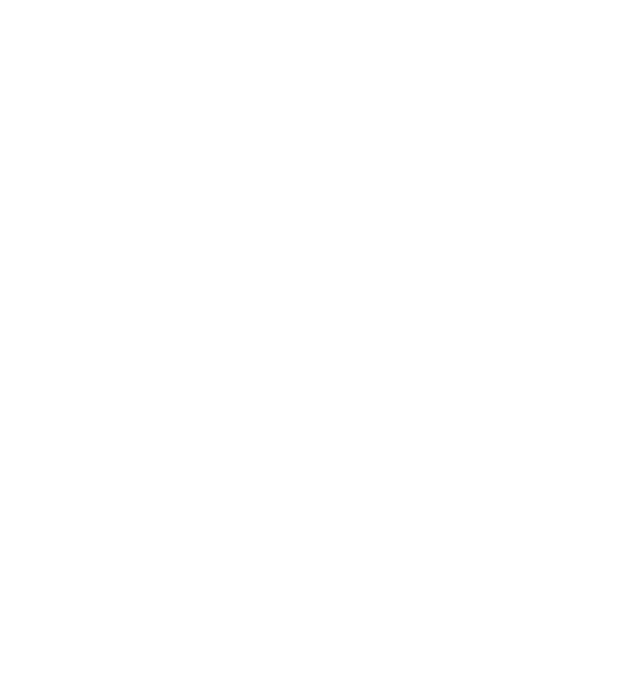
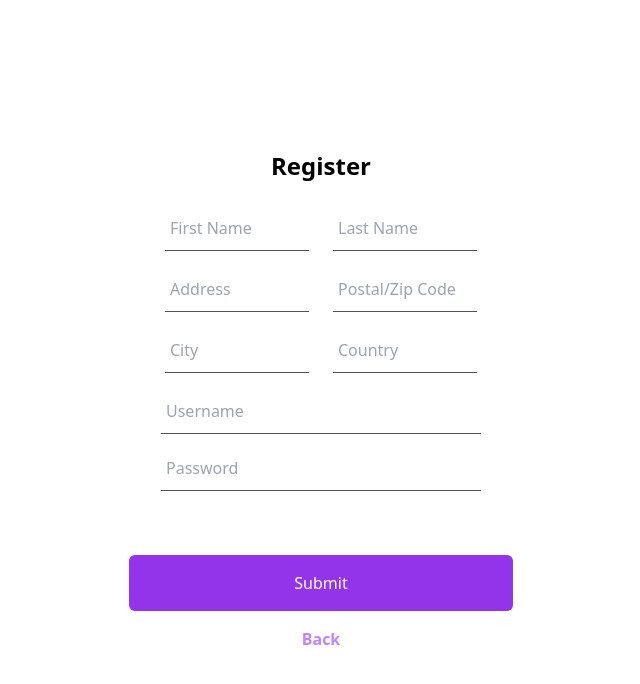
Before and after one commit to Abdirazak140/auction_e-commerce_system, a React (Create React App) app in the folder react-app/: page /signup in a window 1280 px wide. Shown: the top 684 px of the page, without its empty margins (319-959 px from the left). Built offline with nearby package versions, Linux system fonts and the light colour scheme.

Commit message:
Created UC1 Frontend Components

```diff
--- a/react-app/package.json
+++ b/react-app/package.json
@@ -10,6 +10,7 @@
     "@types/node": "^16.18.82",
     "@types/react": "^18.2.57",
     "@types/react-dom": "^18.2.19",
+    "axios": "^1.6.7",
     "react": "^18.2.0",
     "react-dom": "^18.2.0",
     "react-router-dom": "^6.22.1",
--- a/react-app/src/App.tsx
+++ b/react-app/src/App.tsx
@@ -1,16 +1,15 @@
 import React from 'react';
 import { BrowserRouter as Router, Route, Routes, Navigate } from "react-router-dom";
 import Login from './pages/login';
-import Singup from './pages/signup';
+import Signup from './pages/signup';
 
 function App() {
   return (
     <Router>
         <Routes>
           <Route path="/" element={<Navigate to="/login" />} />
-
           <Route path="/login" element={<Login/>}/>
-          <Route path="/signup" element={<Singup/>}/>
+          <Route path="/signup" element={<Signup/>}/>
         </Routes>
     </Router>
   );
--- a/react-app/src/index.css
+++ b/react-app/src/index.css
@@ -7,3 +7,72 @@
     padding: 0;
     margin: 0;
 }
+
+.input {
+    font-size: 16px;
+    padding: 10px 10px 10px 5px;
+    display: block;
+    border: none;
+    border-bottom: 1px solid #515151;
+    background: transparent;
+}
+
+.input:focus {
+    outline: none;
+}
+
+.bar {
+    position: relative;
+    display: block;
+}
+
+.bar:before,
+.bar:after {
+    content: '';
+    height: 2px;
+    width: 0;
+    bottom: 1px;
+    position: absolute;
+    background: #5264AE;
+    transition: 0.2s ease all;
+    -moz-transition: 0.2s ease all;
+    -webkit-transition: 0.2s ease all;
+}
+
+.bar:before {
+    left: 50%;
+}
+
+.bar:after {
+    right: 50%;
+}
+
+.input:focus~.bar:before,
+.input:focus~.bar:after {
+    width: 50%;
+}
+
+.highlight {
+    position: absolute;
+    height: 60%;
+    width: 100px;
+    top: 25%;
+    left: 0;
+    pointer-events: none;
+    opacity: 0.5;
+}
+
+.input:focus~.highlight {
+    animation: inputHighlighter 0.3s ease;
+}
+
+@keyframes inputHighlighter {
+    from {
+        background: #5264AE;
+    }
+
+    to {
+        width: 0;
+        background: transparent;
+    }
+}
--- a/react-app/src/pages/login.tsx
+++ b/react-app/src/pages/login.tsx
@@ -1,5 +1,61 @@
-export default function Login(){
+import axios from "axios";
+import { useState } from "react";
+import { Link } from "react-router-dom";
+
+export default function Login() {
+    const [username, setUsername] = useState("")
+    const [password, setPassword] = useState("")
+
+    const handleSubmit = async (event: any) =>  {
+        event.preventDefault();
+
+        try {
+            const response = await axios.post("http://localhost:8080/api/users/login", {
+                username,
+                password
+            })
+            console.log(response)
+
+        } catch (error) {
+
+        }
+
+    }
+
     return (
-        <div>Test</div>
+        <div className="h-screen w-screen flex justify-center items-center">
+            <form className="px-24 py-20 w-full h-form" onSubmit={handleSubmit}>
+                <div className="flex flex-col w-full h-full justify-center items-center">
+                    <span className="font-semibold text-2xl w-full flex justify-center text-left mb-6">Login</span>
+                    <div className="space-y-3">
+                        <div className="relative">
+                            <input
+                            id="username-input" type="text" placeholder="Username" className="input w-72" value={username} onChange={(e) => setUsername(e.target.value)}/>
+                            <span className="highlight"></span>
+                            <span className="bar w-72"></span>
+                        </div>
+
+                        <div className="relative">
+                            <input id="password-input" type="password" placeholder="Password" className="input w-72" value={password} onChange={(e) => setPassword(e.target.value)}/>
+                            <span className="highlight"></span>
+                            <span className="bar w-72"></span>
+                        </div>
+                    </div>
+                    <div className="mt-16">
+                        <input
+                            type="submit"
+                            value="Submit"
+                            className="w-96 cursor-pointer bg-purple-600 text-white py-4 px-4 rounded-md hover:bg-purple-700 transition duration-300"
+                        />
+                    </div>
+
+                    <div className="flex flex-row space-x-2 justify-center items-center mt-4">
+                        <span>Not registered yet?</span>
+                        <Link className="text-purple-400 font-semibold" to="/signup">Create an Account</Link>
+                    </div>
+                </div>
+
+            </form>
+        </div>
     )
 }
--- a/react-app/src/pages/signup.tsx
+++ b/react-app/src/pages/signup.tsx
@@ -1,5 +1,130 @@
-export default function Singup(){
+import axios from "axios";
+import { useState } from "react";
+import { Link } from "react-router-dom";
+
+export default function Signup() {
+    const [username, setUsername] = useState("");
+    const [fname, setFname] = useState("");
+    const [lname, setLname] = useState("");
+    const [address, setAddress] = useState("");
+    const [city, setCity] = useState("");
+    const [country, setCountry] = useState("");
+    const [postalCode, setPostalCode] = useState("");
+    const [password, setPassword] = useState("");
+
+
+    const handleSubmit = async (event: any) => {
+        event.preventDefault();
+
+        try {
+            const response = await axios.post("http://localhost:8080/api/users/register", {
+                username,
+                password,
+                fname,
+                lname,
+                address,
+                city,
+                country,
+                postalCode,
+            })
+            console.log(response)
+
+        } catch (error) {
+
+        }
+    }
+
     return (
-        <div></div>
+        <div className="h-screen w-screen flex justify-center items-center">
+            <form className="px-24 py-20 w-full h-form" onSubmit={handleSubmit}>
+                <div className="flex flex-col w-full h-full justify-center items-center">
+                    <span className="font-semibold text-2xl w-full flex justify-center text-left mb-6">Register</span>
+
+                    {/* Name */}
+                    <div className="space-x-6 flex flex-row mb-4">
+                        <div className="relative">
+                            <input id="fname-input" type="text" placeholder="First Name" className="input w-36"
+                                value={fname} onChange={(e) => setFname(e.target.value)}
+                            />
+                            <span className="highlight"></span>
+                            <span className="bar w-36"></span>
+                        </div>
+
+                        <div className="relative">
+                            <input id="lname-input" type="text" placeholder="Last Name" className="input w-36"
+                                value={lname} onChange={(e) => setLname(e.target.value)}
+                            />
+                            <span className="highlight"></span>
+                            <span className="bar w-36"></span>
+                        </div>
+                    </div>
+
+                    {/* Address and Postal Code */}
+                    <div className="space-x-6 flex flex-row mb-4">
+                        <div className="relative">
+                            <input id="address-input" type="text" placeholder="Address" className="input w-36"
+                                value={address} onChange={(e) => setAddress(e.target.value)} />
+                            <span className="highlight"></span>
+                            <span className="bar w-36"></span>
+                        </div>
+
+                        <div className="relative">
+                            <input id="code-input" type="text" placeholder="Postal/Zip Code" className="input w-36"
+                                value={postalCode} onChange={(e) => setPostalCode(e.target.value)} />
+                            <span className="highlight"></span>
+                            <span className="bar w-36"></span>
+                        </div>
+                    </div>
+
+                    {/* Nation */}
+                    <div className="space-x-6 flex flex-row mb-4">
+                        <div className="relative">
+                            <input id="city-input" type="text" placeholder="City" className="input w-36"
+                                value={city} onChange={(e) => setCity(e.target.value)} />
+                            <span className="highlight"></span>
+                            <span className="bar w-36"></span>
+                        </div>
+
+                        <div className="relative">
+                            <input id="country-input" type="text" placeholder="Country" className="input w-36"
+                                value={country} onChange={(e) => setCountry(e.target.value)}
+                            />
+                            <span className="highlight"></span>
+                            <span className="bar w-36"></span>
+                        </div>
+                    </div>
+
+                    <div className="space-y-3">
+                        <div className="relative">
+                            <input id="username-input" type="text" placeholder="Username" className="input w-80"
+                                value={username} onChange={(e) => setUsername(e.target.value)}
+                            />
+                            <span className="highlight"></span>
+                            <span className="bar w-80"></span>
+                        </div>
+
+                        <div className="relative">
+                            <input id="password-input" type="password" placeholder="Password" className="input w-80"
+                                value={password} onChange={(e) => setPassword(e.target.value)}
+                            />
+                            <span className="highlight"></span>
+                            <span className="bar w-80"></span>
+                        </div>
+                    </div>
+                    <div className="mt-16">
+                        <input
+                            type="submit"
+                            value="Submit"
+                            className="w-96 cursor-pointer bg-purple-600 text-white py-4 px-4 rounded-md hover:bg-purple-700 transition duration-300"
+                        />
+                    </div>
+
+                    <div className="flex flex-row space-x-2 justify-center items-center mt-4">
+                        <Link className="text-purple-400 font-semibold" to="/login">Back</Link>
+                    </div>
+                </div>
+
+            </form>
+        </div>
     )
 }
--- a/react-app/tailwind.config.js
+++ b/react-app/tailwind.config.js
@@ -4,7 +4,11 @@
     "./src/**/*.{js,jsx,ts,tsx}",
   ],
   theme: {
-    extend: {},
+    extend: {
+      height: {
+        "form": "400px"
+      }
+    },
   },
   plugins: [],
 }
```
Also changed, not shown: 1 other file (tests, documents, lock files or other folders).
